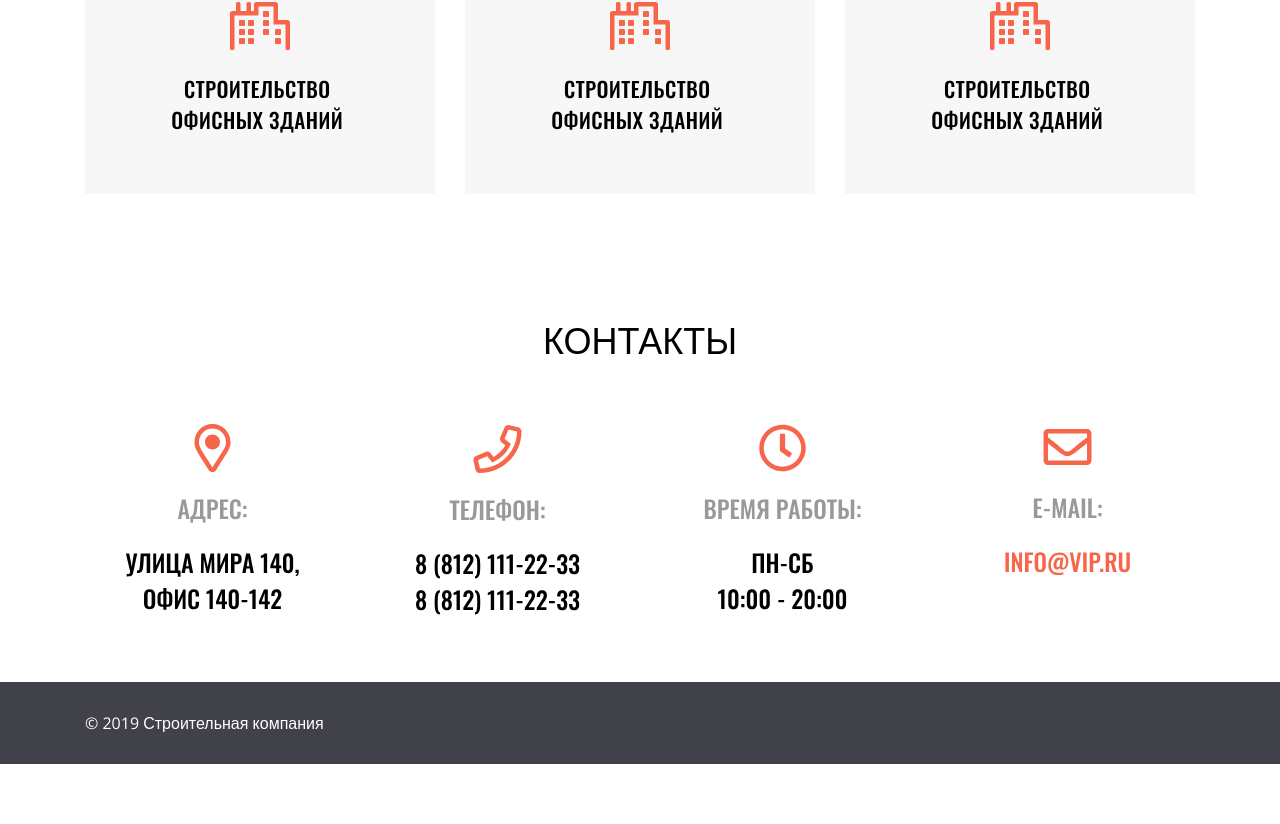
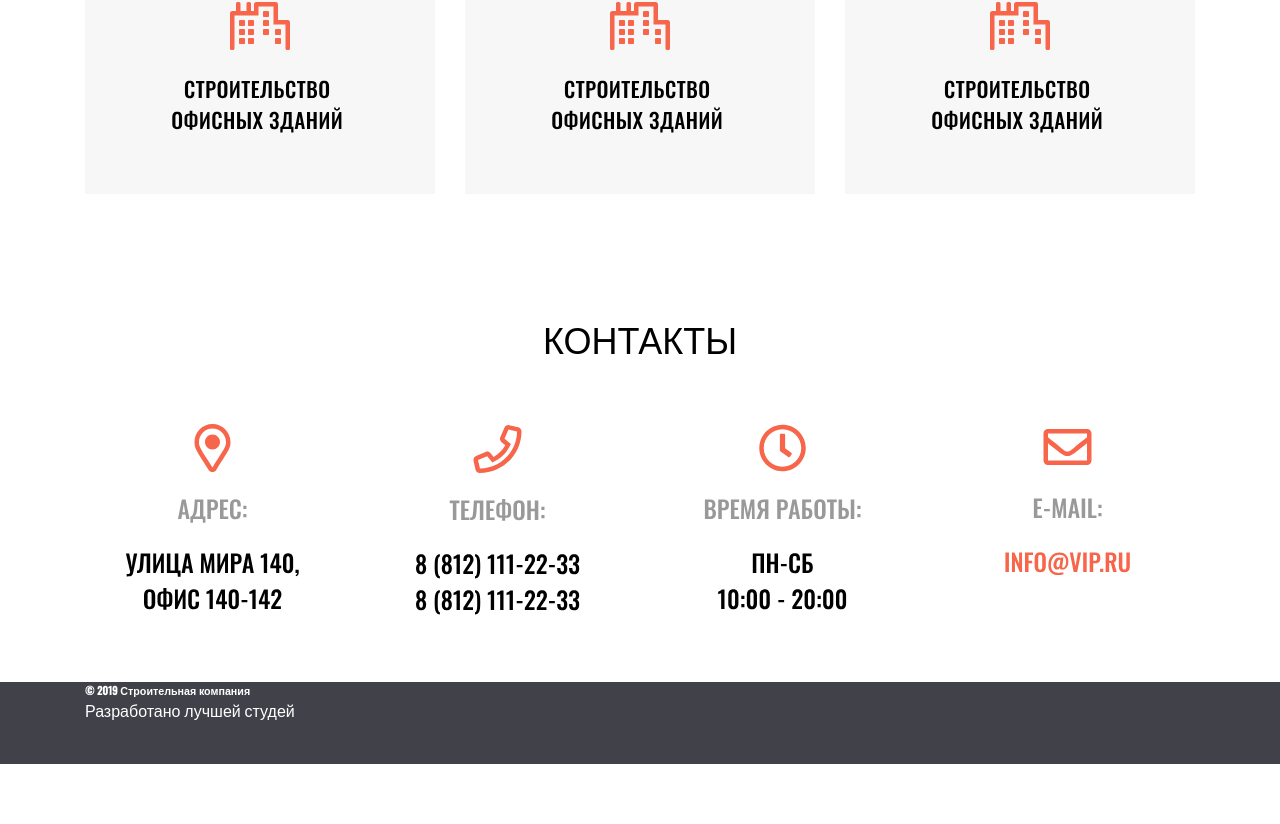
Before and after one commit to MarinaArefjeva/FE-Buildingproject, a plain HTML site: page index.html in a window 1280 px wide. Shown: the part 3142-3966 px from the top of the page. After the commit the page ends 3906 px from the top, so only its background shows below. Drawn offline with nearby package versions, Linux system fonts and the light colour scheme.

Commit message:
Update index.html

```diff
--- a/index.html
+++ b/index.html
@@ -173,10 +173,9 @@
     <section class="footer">
       <div class="container">
         <div class="footerblock">
-          <h6 class="LeftText">© 2019 Строительная компания</h6>
-          <h6 class="RightText">Разработано лучшей студей</h6>
+          <h6>© 2019 Строительная компания</h6>
+          <p4>Разработано лучшей студей</p4>
         </div>
-
       </div>
     </section>
   </body>
```
